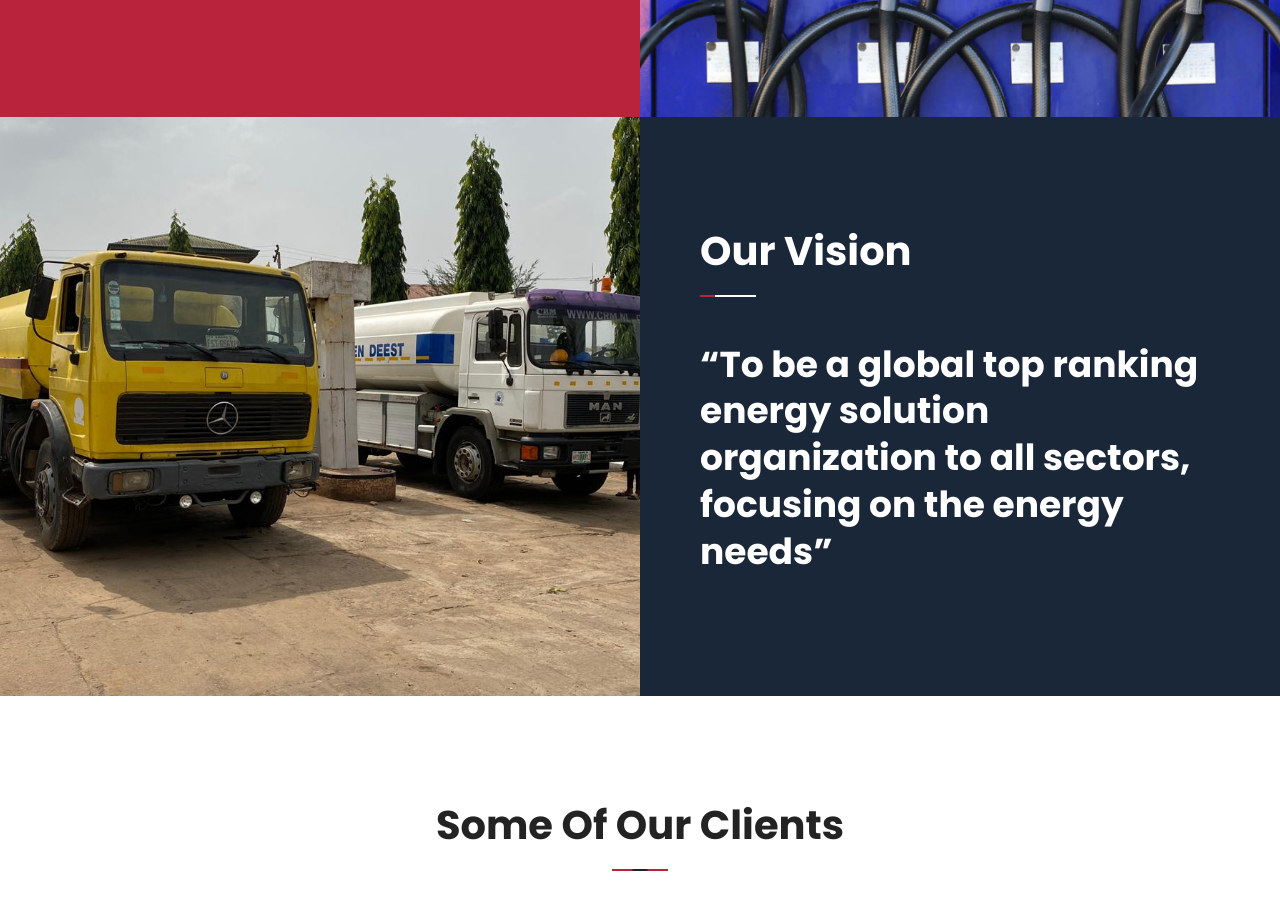
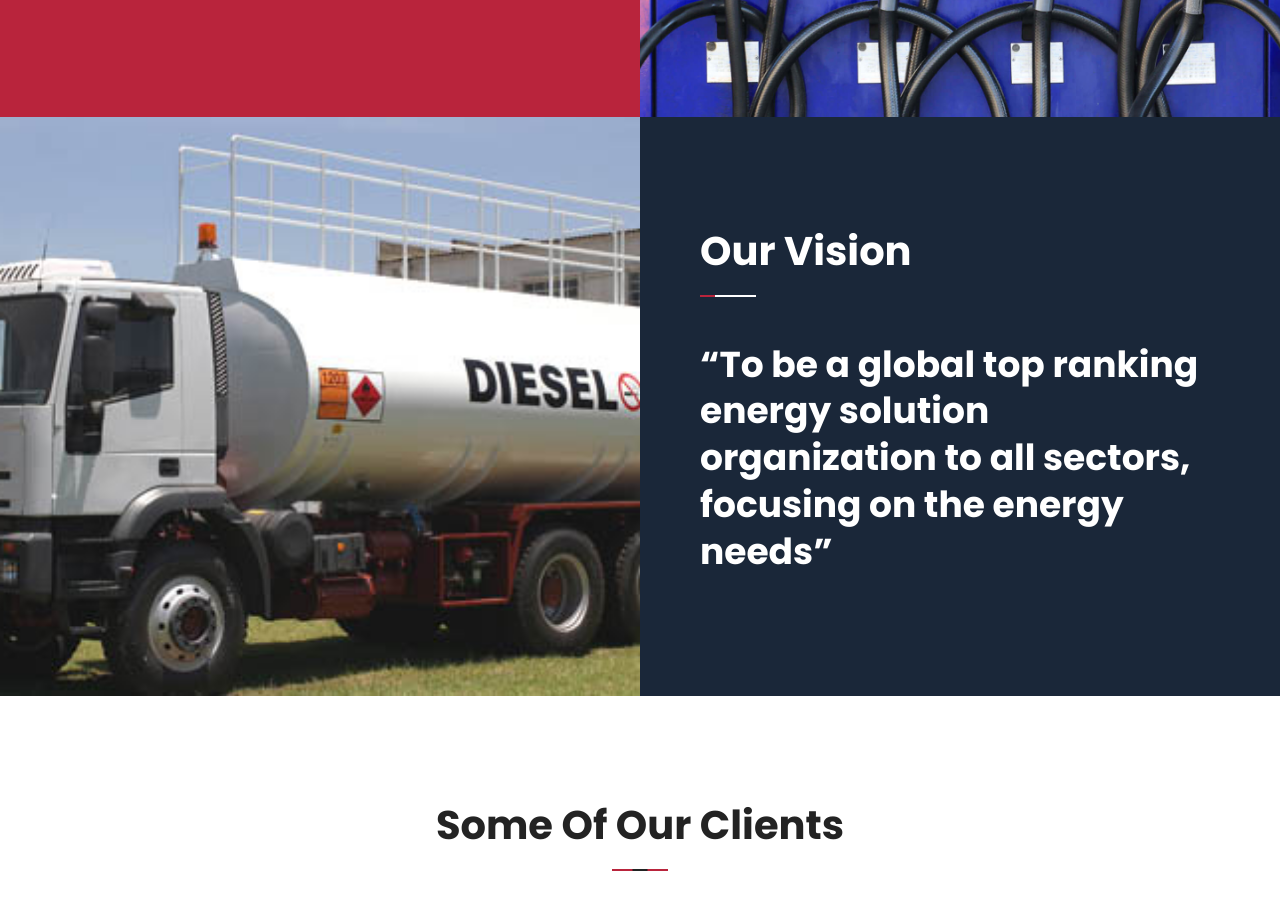
Before and after one commit to joladubu/enersolg, a plain HTML site: page index.html in a window 1280 px wide. Shown: the part 3319-4228 px from the top of the page. Drawn offline with nearby package versions, Linux system fonts and the light colour scheme.

Commit message:
picture review

```diff
--- a/index.html
+++ b/index.html
@@ -649,7 +649,7 @@
                         </div>
                     </div>
 <!--                     <div class="col-lg-6 p-lg-0 bg_img" data-background="assets/images/overview/vision2.png"></div> -->
-                         <div class="col-lg-6 p-lg-0 bg_img" data-background="assets/images/about/ernosol_truck.jpeg"></div>
+                         <div class="col-lg-6 p-lg-0 bg_img" data-background="assets/images/about/tuck1.jpeg"></div>
                 </div>
             </div>
         </div>
```
Also changed, not shown: assets/images/about/tuck1.jpeg (added).
